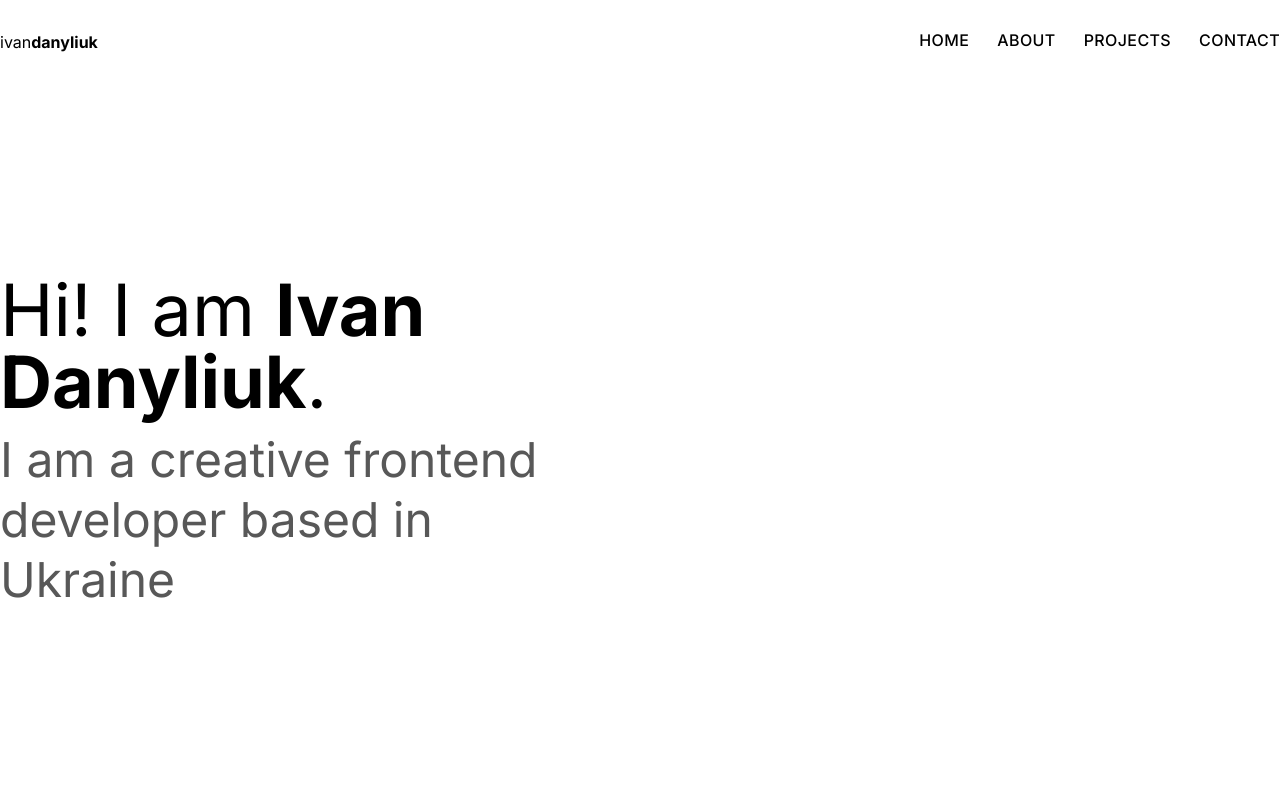
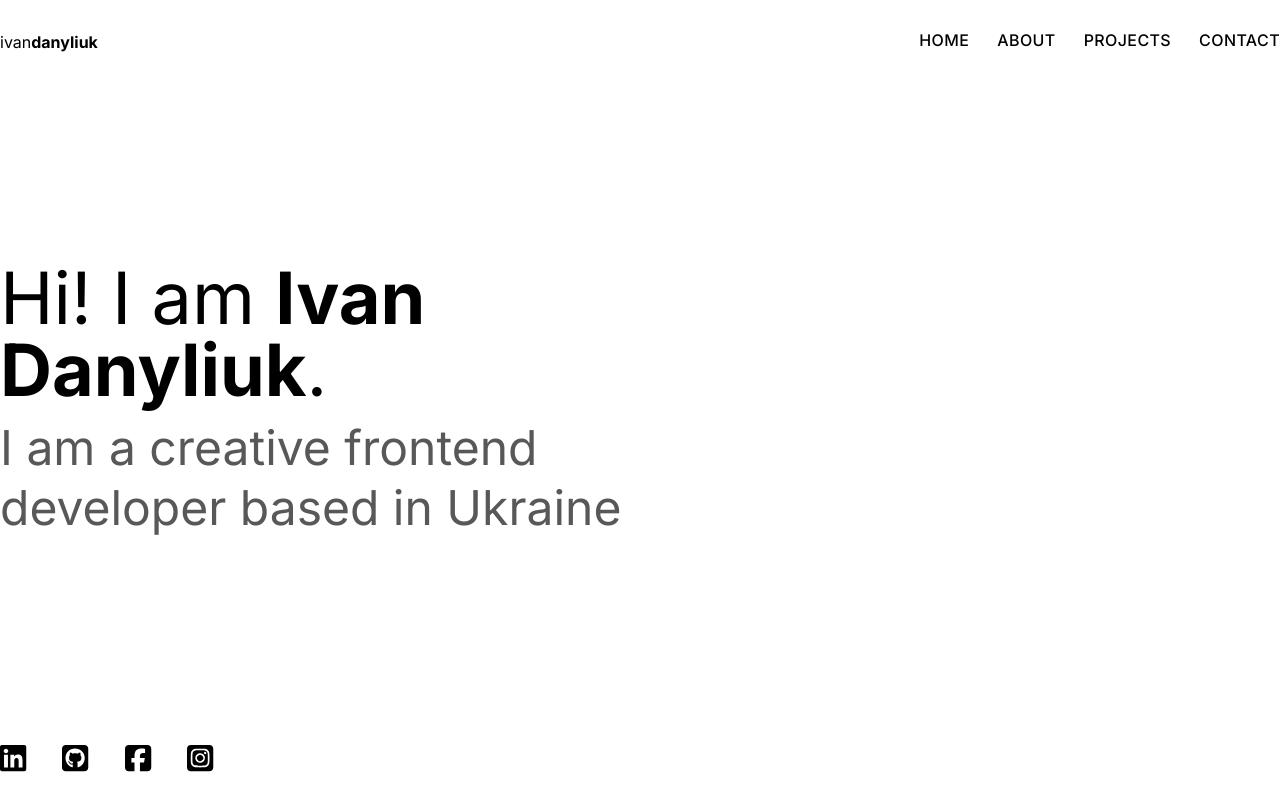
Before and after one commit to IvanDanyliuk/portfolio, a Next.js app: page / in a window 1280 px wide. Built offline with nearby package versions, Linux system fonts and the light colour scheme.

Commit message:
add the SocialMediaList component

```diff
--- a/app/globals.css
+++ b/app/globals.css
@@ -31,6 +31,14 @@ main {
   @apply w-full;
 }
 
+.socialMediaList__horizontal {
+  @apply flex w-full gap-5 justify-between items-center text-3xl;
+}
+
+.socialMediaList__vertical {
+  @apply flex flex-col w-full justify-center content-between text-3xl;
+}
+
 
 /* Home Page */
 .mainHeading {
--- a/app/layout.tsx
+++ b/app/layout.tsx
@@ -2,6 +2,10 @@ import Navbar from '@/components/Navbar'
 import './globals.css'
 import type { Metadata } from 'next'
 import Logo from '@/components/Logo'
+import '@fortawesome/fontawesome-svg-core/styles.css'
+import { config } from '@fortawesome/fontawesome-svg-core'
+
+config.autoAddCss = false;
 
 export const metadata: Metadata = {
   title: 'Ivan Danyliuk | Portfolio',
--- a/app/page.tsx
+++ b/app/page.tsx
@@ -1,7 +1,9 @@
+import SocialMediaList from "@/components/SocialMediaList";
+
 export default function Home() {
   return (
-    <div className='flex w-full grow justify-between items-center'>
-      <div>
+    <div className='flex w-full flex-col grow justify-between'>
+      <div className='flex grow justify-between items-center'>
         <div className='w-1/2'>
           <h1 className='mainHeading'>Hi! I am <strong className='font-bold'>Ivan Danyliuk</strong>.</h1>
           <h2 className='subHeading'>I am a creative frontend developer based in Ukraine</h2>
@@ -10,8 +12,8 @@ export default function Home() {
 
         </div>
       </div>
-      <div>
-
+      <div className='py-6 w-1/6'>
+        <SocialMediaList orientation='horizontal' />
       </div>
     </div>
   )
--- /dev/null
+++ b/components/SocialMediaList.tsx
@@ -0,0 +1,28 @@
+
+
+import Link from 'next/link';
+import { FontAwesomeIcon } from '@fortawesome/react-fontawesome';
+import { v4 as uuid } from 'uuid';
+import { socialMediaLinks } from '@/constants';
+
+type ListOrientation = 'horizontal' | 'vertical';
+
+interface SocialMediaListProps {
+  orientation: ListOrientation;
+}
+
+const SocialMediaList = ({ orientation }: SocialMediaListProps) => {
+  return (
+    <ul className={`${orientation === 'horizontal' ? 'socialMediaList__horizontal' : 'socialMediaList__vertical'}`}>
+      {socialMediaLinks.map(({ icon, url }) => (
+        <li key={uuid()}>
+          <Link href={url}>
+            <FontAwesomeIcon icon={icon} />
+          </Link>
+        </li>
+      ))}
+    </ul>
+  )
+}
+
+export default SocialMediaList
--- a/constants/index.ts
+++ b/constants/index.ts
@@ -1,3 +1,23 @@
+import { faLinkedin } from '@fortawesome/free-brands-svg-icons';
+import { faSquareGithub } from '@fortawesome/free-brands-svg-icons';
+import { faSquareFacebook } from '@fortawesome/free-brands-svg-icons';
+import { faSquareInstagram } from '@fortawesome/free-brands-svg-icons';
+
 export const socialMediaLinks = [
-
-]
+  {
+    icon: faLinkedin,
+    url: 'https://www.linkedin.com/in/ivan-danyliuk/'
+  },
+  {
+    icon: faSquareGithub,
+    url: 'https://github.com/IvanDanyliuk'
+  },
+  {
+    icon: faSquareFacebook,
+    url: 'https://www.facebook.com/ivan.a.danyliuk'
+  },
+  {
+    icon: faSquareInstagram,
+    url: 'https://www.instagram.com/daniliuk.ivan/'
+  }
+];
```
Also changed, not shown: package.json (+5 -2 lines), 1 other file (tests, documents, lock files or other folders).
